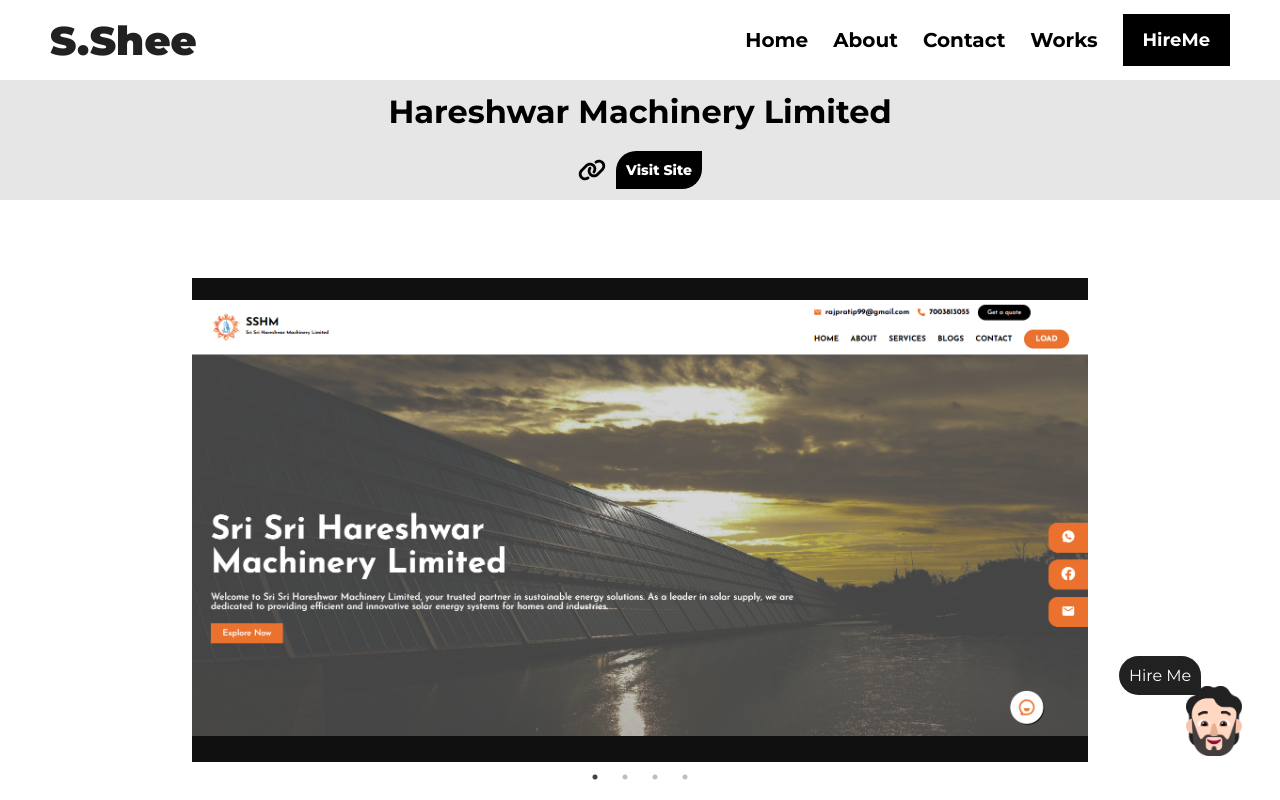
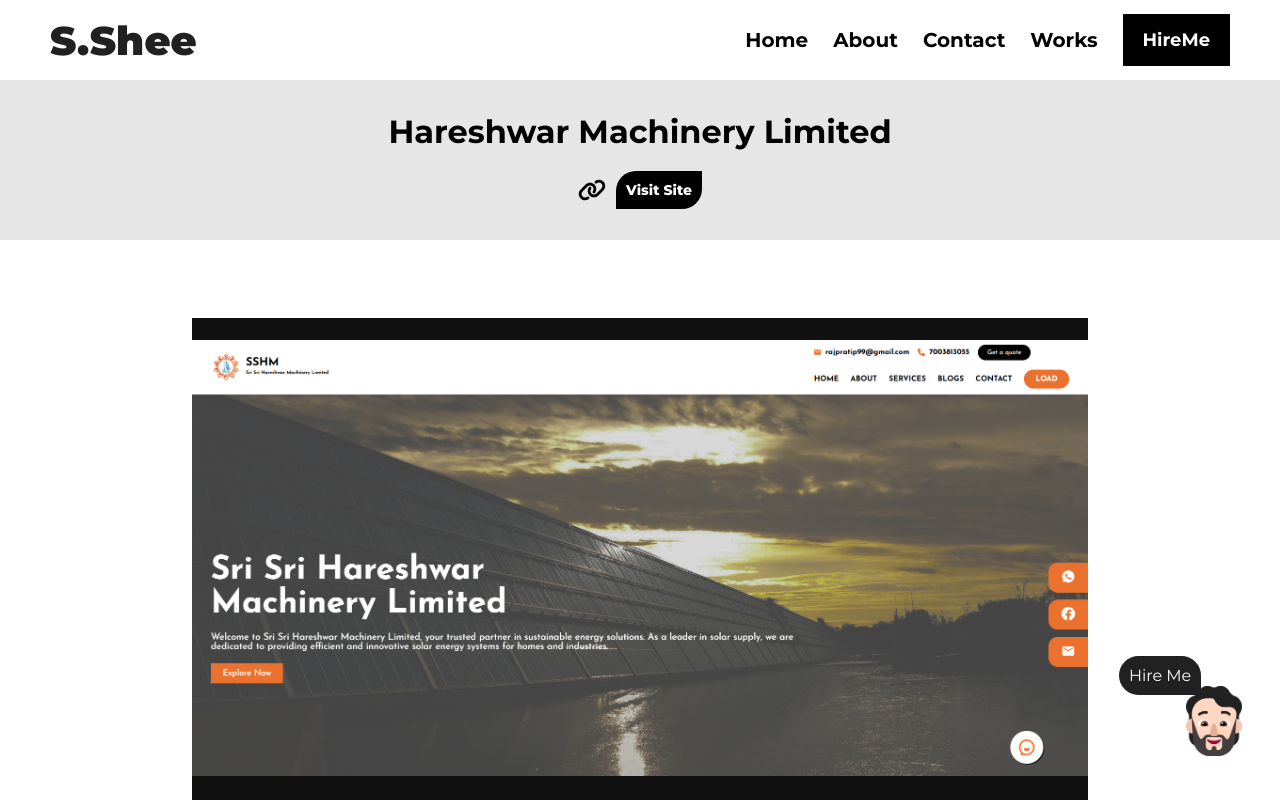
Before and after one commit to SouparnoShee/portfolio2025, a React (Vite) app: page /#/workinfo/hge in a window 1280 px wide. Shown: the top 800 px of the page. Built offline with nearby package versions, Linux system fonts and the light colour scheme.

Commit message:
Update styles.scss

```diff
--- a/src/screens/workinfo/styles.scss
+++ b/src/screens/workinfo/styles.scss
@@ -9,6 +9,8 @@
     flex-direction: column;
     gap: 20px;
     background-color: #e6e6e6;
+    text-align : center;
+    padding: 20px 10px;
 
     .og-link {
       display: flex;
```
